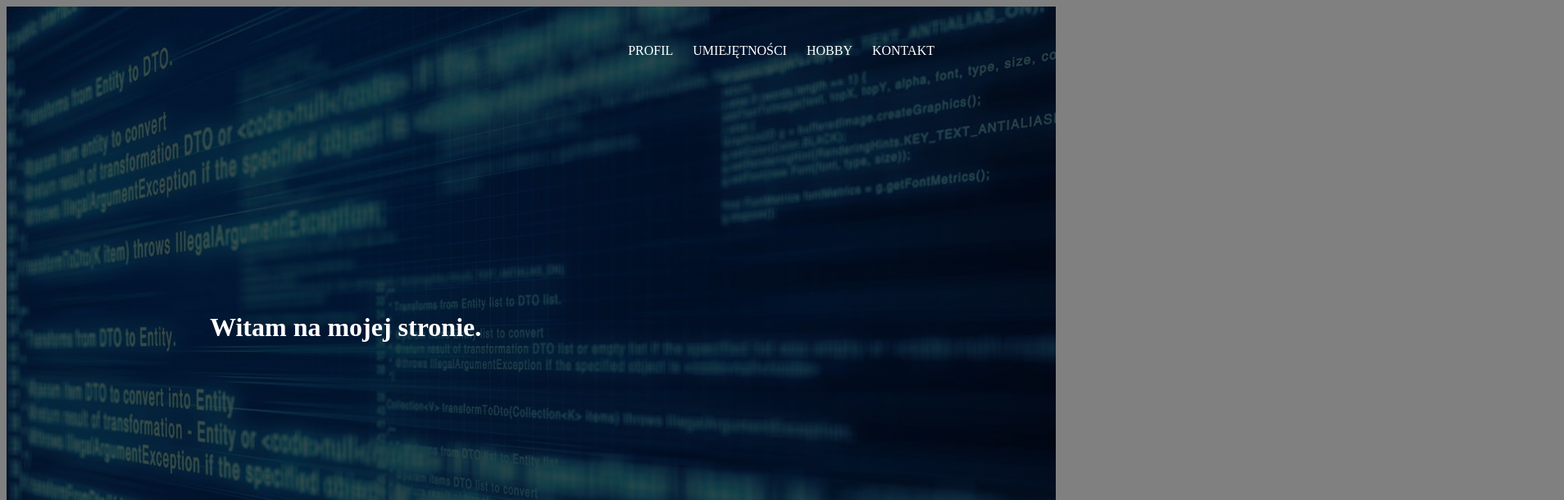
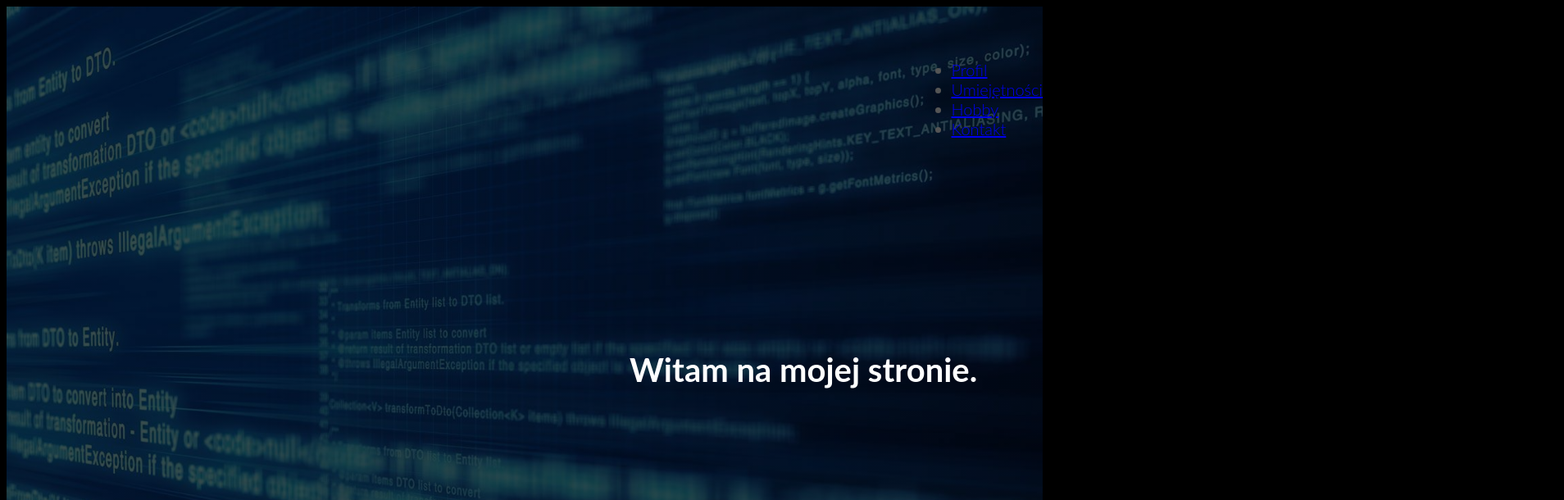
Before and after one commit to Pepkins/CV, a plain HTML site: page index.html in a window 1280 px wide. Shown: the top 610 px of the page at 82% size, 1908 px wide, since content can reach past the window. Drawn offline with Linux system fonts and the light colour scheme.

Commit message:
css menu, head-text

```diff
--- a/index.html
+++ b/index.html
@@ -19,7 +19,7 @@
 				</ul>
 			</div>
 		</nav>
-		<div class="main-text-box">
+		<div class="head-text">
 			<div class="row">
 				<h1>Witam na mojej stronie.</h1>
 			</div>
--- a/style.css
+++ b/style.css
@@ -1,55 +1,34 @@
 body{
-	background-color: grey;
+	background-color: black;
+	font-size: 20px;
+    font-weight: 300;
+    font-family: 'Lato', sans-serif;
+    color: #555;
 }
+
 header {
-	background-image: linear-gradient(rgba(0,0,0,0.7),
-		rgba(0,0,0,0.7)),  url('tlooo.jpg');
+    background-image: linear-gradient(
+ 	rgba(0,0,0,0.7), rgba(0,0,0,0.7)),
+    url('tlooo.jpg');
     background-size: cover;
-	background-position: left;
+    background-position: center;
     height: 100vh;
-	width: 100vw;
     background-attachment: fixed;
 }
-.main-nav {
+
+nav {
  	list-style-type: none;
     float: right;
     margin-top: 45px;
-
 }
 
-	.main-nav li {
-	display: inline-block;
-	margin-right: 20px;
-}
-		.main-nav li a:link,
-		.main-nav li a:visited {
-	color: #fff;
-	padding: 8px 0;
-	text-decoration: none;
-	text-transform: uppercase;
-	border-bottom: 2px solid transparent;
-	-webkit-transition: border-bottom 0.2s;
-	        transition: border-bottom 0.2s;
-}
-
-		.main-nav li a:hover,
-		.main-nav li a:active {
-	border-bottom: 2px solid #e67e22;
-	-webkit-transition: border-bottom 0.2s;
-	        transition: border-bottom 0.2s;
-}
-.main-text-box {
+.head-text {
 	width: 1140px;
     color: #fff;
     position: absolute;
     top: 50%;
     left: 60%;
+}
+.row {
 
-	-webkit-transform: translate(-50%, -50%);
-	        transform: translate(-50%, -50%);
 }
-
-
-.row{
-	max-width: 1024px;
-	margin: 0 auto;
```
Lines whose indentation alone changed are shown as unchanged.
